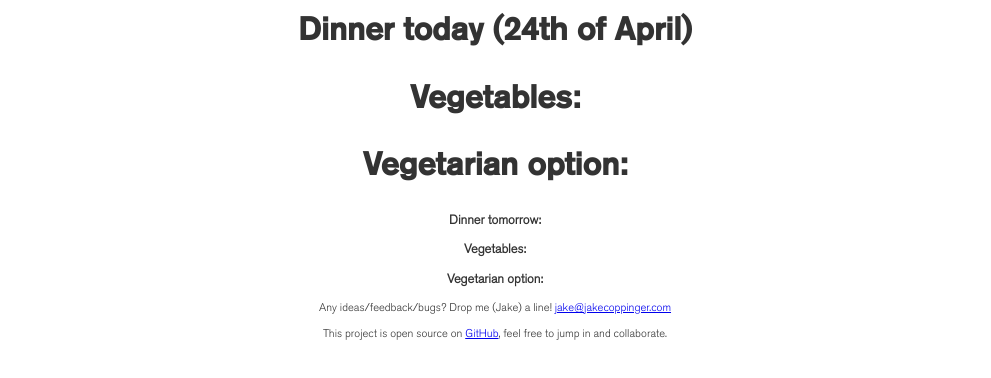
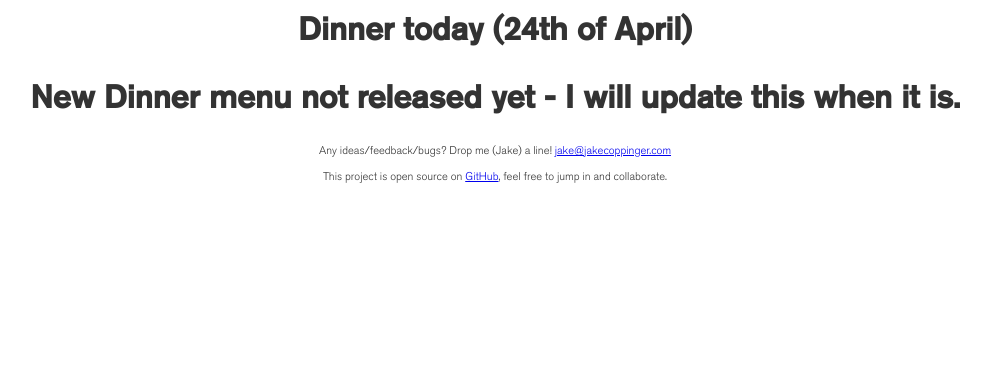
Before and after one commit to jakecoppinger/dinner_today, a plain HTML site: page index.html in a window 1280 px wide. Shown: the whole page, without its empty margins (145-1136 px from the left). Drawn offline with Linux system fonts and the light colour scheme.

Commit message:
No dinner data

```diff
--- a/index.html
+++ b/index.html
@@ -49,10 +49,10 @@
         getHumanDate();
         </script>)
         <br>
-        <script language="JavaScript">
-        printMeal("Dinner");
-        </script>
-    </h2>
+</h2>
+        <h2>New Dinner menu not released yet - I will update this when it is.</h2>
+   <!--
+     </h2>
         <h2>
         Vegetables:
         <br>
@@ -90,6 +90,7 @@
         printMeal("Vegetarian",1);
         </script>
     </h3>
+    -->
     </div>
     <div id="footer">
         <p>Any ideas/feedback/bugs? Drop me (Jake) a line! <a href="mailto:jake@jakecoppinger.com">jake@jakecoppinger.com</a></p>
```
